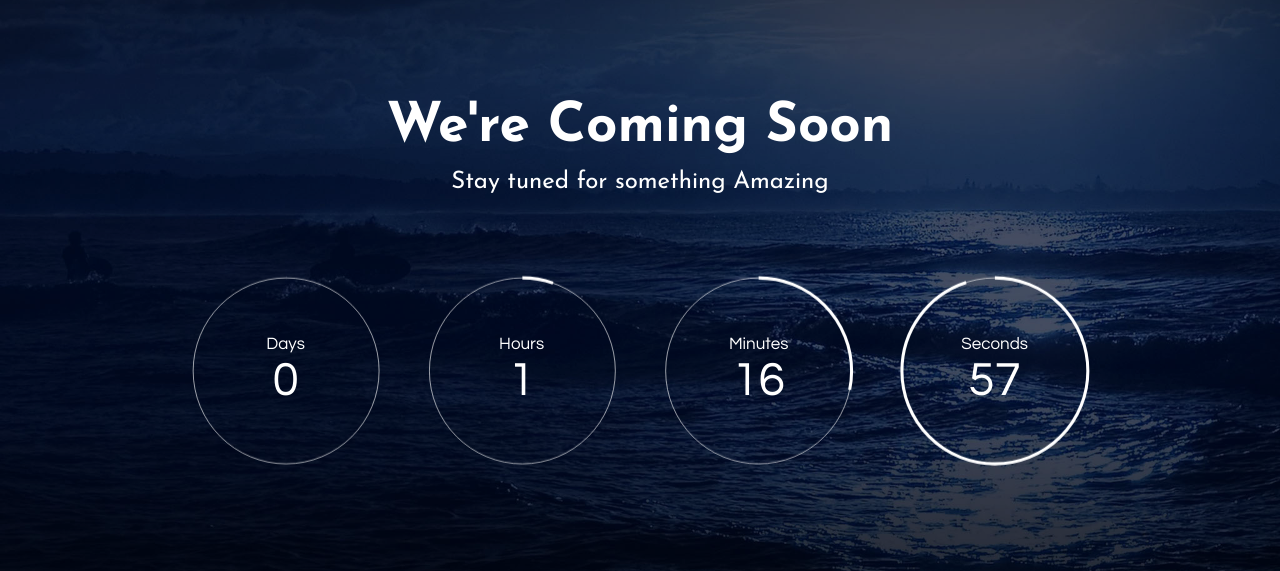
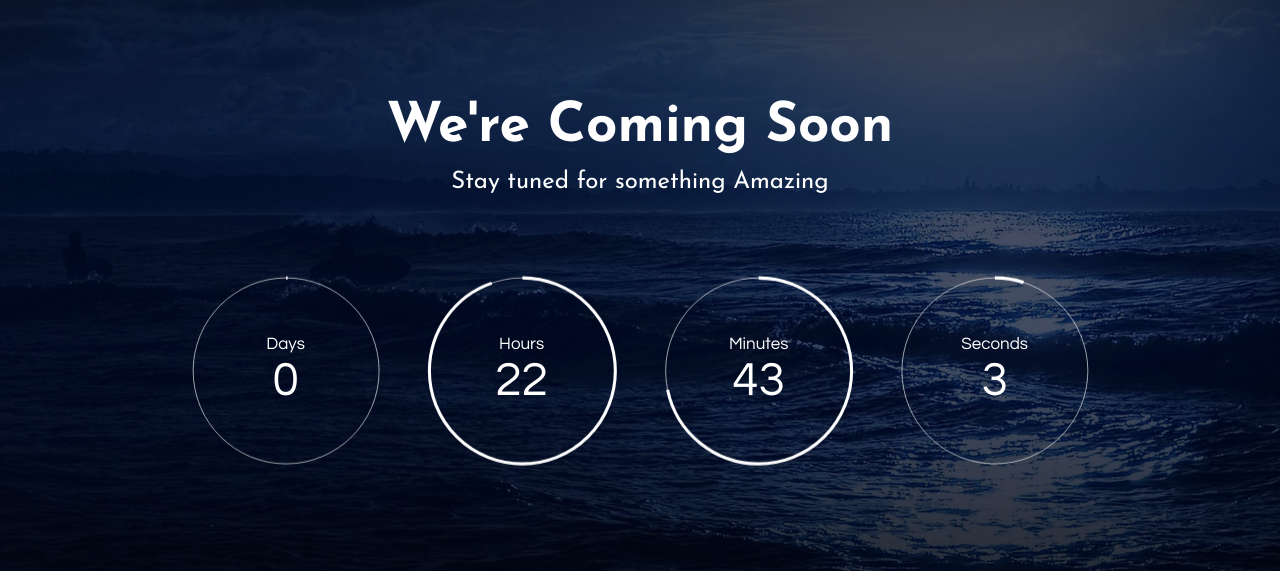
Before and after one commit to Gidza263/100rands, a plain HTML site: page index.html in a window 1280 px wide. Shown: the part 164-735 px from the top of the page. Drawn offline with nearby package versions, Linux system fonts and the light colour scheme.

Commit message:
Update index.html

```diff
--- a/index.html
+++ b/index.html
@@ -51,7 +51,7 @@
 							<div class="row">
 							   <div class="col-sm-offset-1 col-sm-10">
 									<div class="timing">
-										<div id="count-down" data-date="2021-09-02 00:07:00">
+										<div id="count-down" data-date="2021-09-03 00:07:00">
 
 										</div>
 									</div>
```
